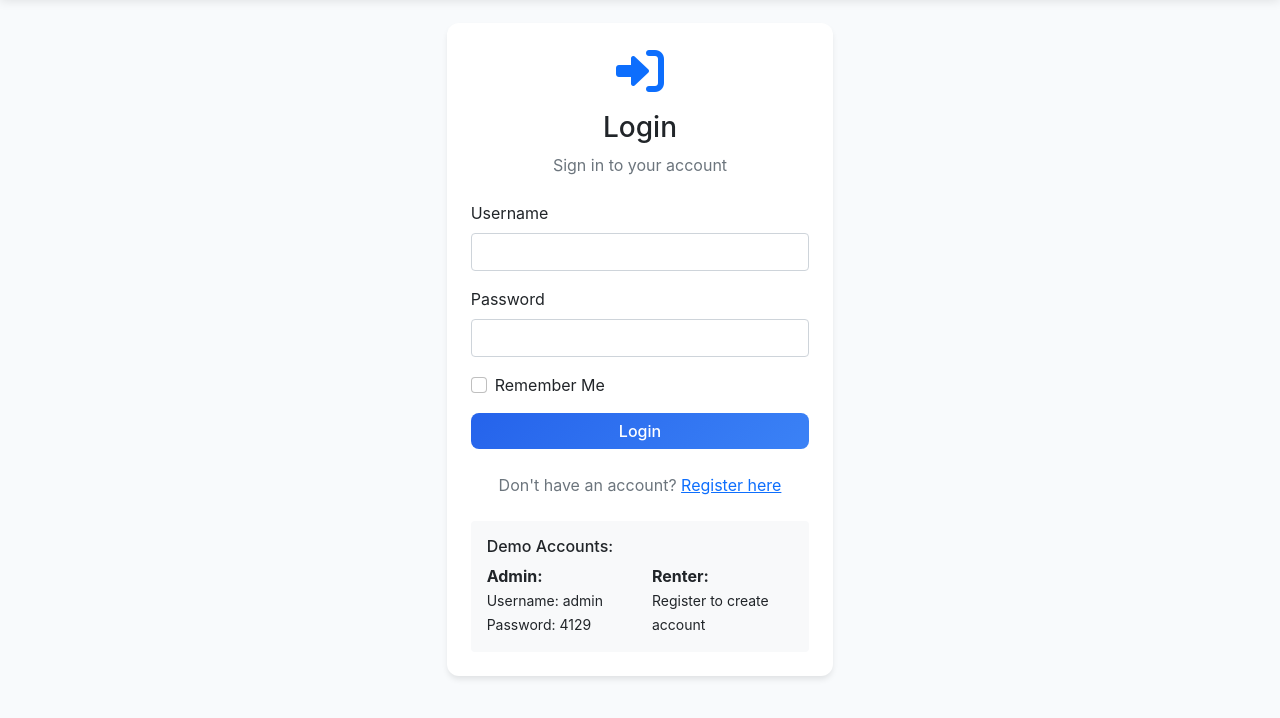
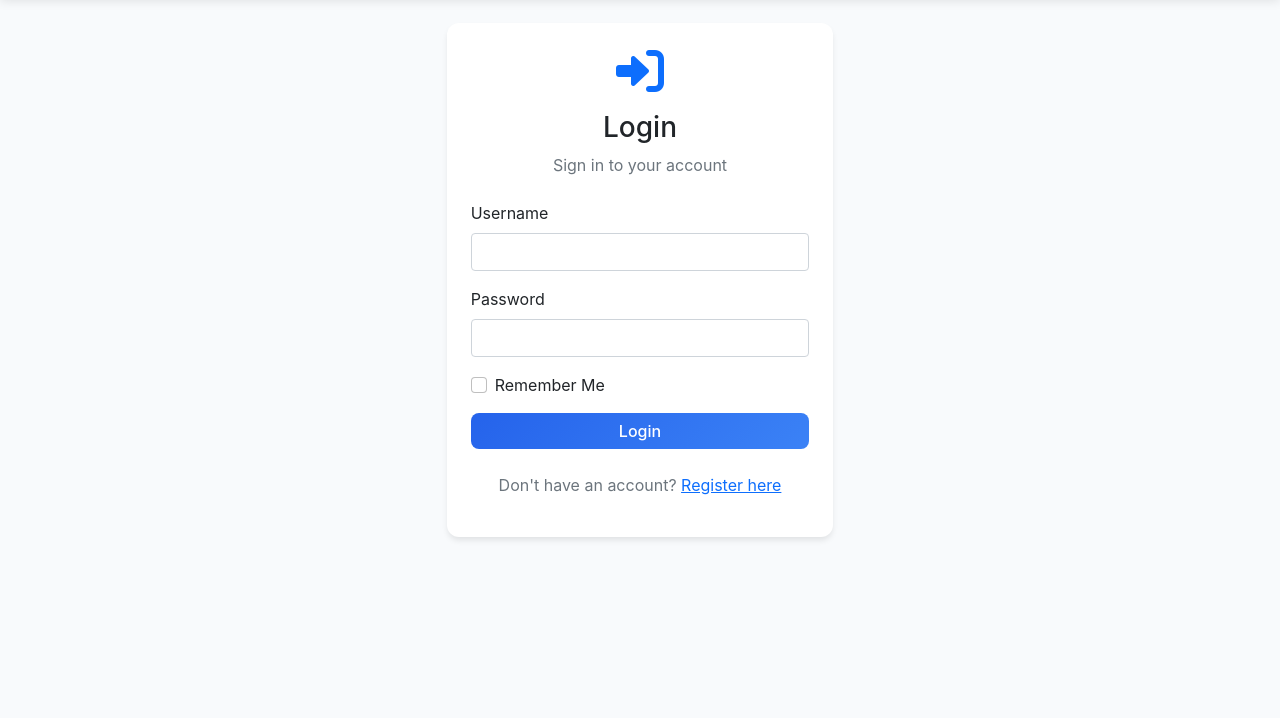
Before and after one commit to 22f3000982/Rental_site, a Flask app: page /login in a window 1280 px wide. Shown: the part 63-781 px from the top of the page. Run offline with Flask 3, Linux system fonts and the light colour scheme; some libraries are stand-ins or nearby versions.

Commit message:
Remove demo accounts and test data for professional deployment
- Removed demo account information from login templates
- Updated admin password to use environment variable with secure default
- Removed simulate payment functionality from payment pages
- Added .env.example file for configuration guidance
- Made admin user creation more professional

```diff
--- a/backend/app.py
+++ b/backend/app.py
@@ -65,17 +65,20 @@ def create_admin_user():
     """Create default admin user"""
     admin = User.query.filter_by(email='ashraj77777@gmail.com').first()
     if not admin:
+        # Get admin password from environment variable, default to a secure password
+        admin_password = os.environ.get('ADMIN_PASSWORD', 'AdminPass@2025!')
+
         admin = User(
             username='admin',
             email='ashraj77777@gmail.com',
-            password_hash=generate_password_hash('4129'),
-            password_plain='4129',
+            password_hash=generate_password_hash(admin_password),
+            password_plain=admin_password,
             is_admin=True,
             is_approved=True  # Admin is auto-approved
         )
         db.session.add(admin)
         db.session.commit()
-        print("Default admin user created")
+        print("Admin user initialized successfully")
 
 def migrate_database():
     """Migrate database to add new columns and tables"""
--- a/backend/templates/login.html
+++ b/backend/templates/login.html
@@ -56,22 +56,6 @@
                         <a href="{{ url_for('register') }}" class="text-primary">Register here</a>
                     </p>
                 </div>
-
-                <!-- Demo Accounts Info -->
-                <div class="mt-4 p-3 bg-light rounded">
-                    <h6 class="mb-2">Demo Accounts:</h6>
-                    <div class="row">
-                        <div class="col-md-6">
-                            <strong>Admin:</strong><br>
-                            <small>Username: admin<br>
-                            Password: 4129</small>
-                        </div>
-                        <div class="col-md-6">
-                            <strong>Renter:</strong><br>
-                            <small>Register to create account</small>
-                        </div>
-                    </div>
-                </div>
             </div>
         </div>
     </div>
```
Also changed, not shown: backend/templates/electricity_payment_qr.html (+2 -44 lines), backend/templates/login_new.html (+0 -16 lines), 1 other file.
